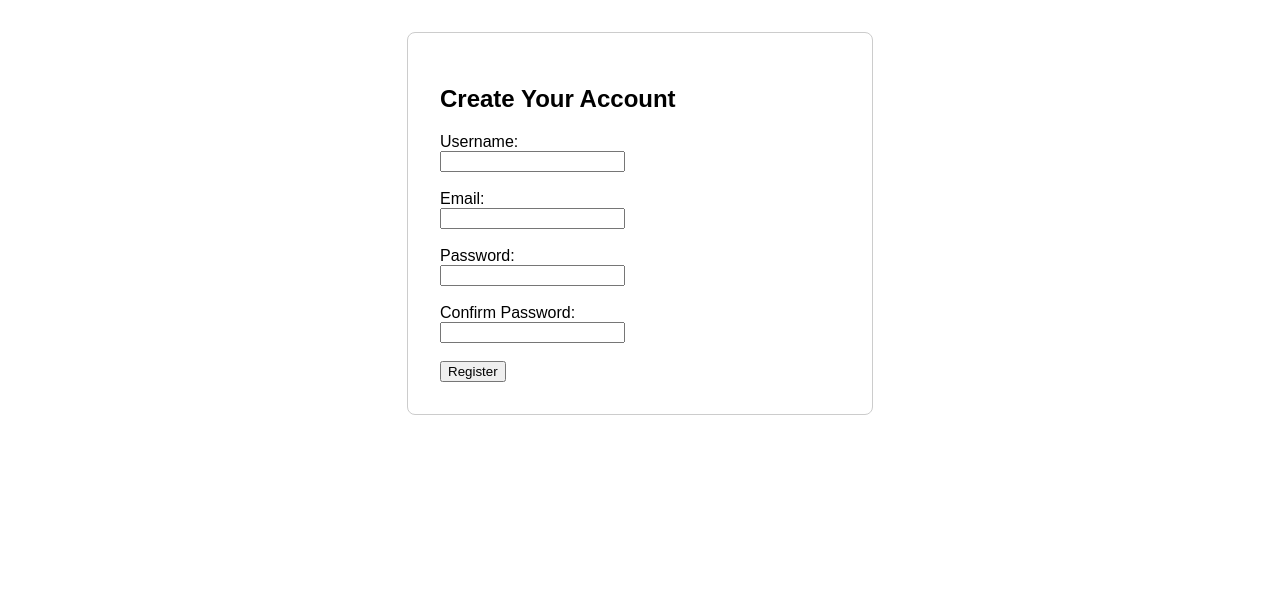
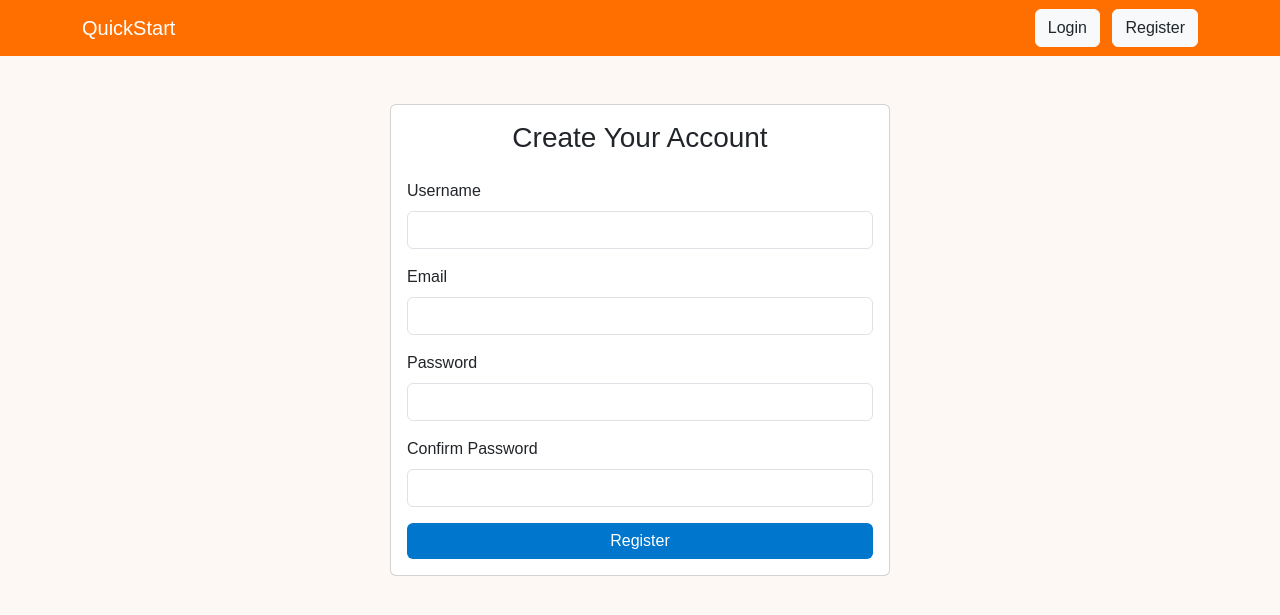
Before and after one commit to valentinpuillandre/API_Project, a Django app: template app/webapp/templates/webapp/register.html in a window 1280 px wide. Shown: the top 615 px of the page. Run offline with Django 5.2, Linux system fonts and the light colour scheme; the template is opened without the code that fills it, so the values that code supplies are empty.

Commit message:
pimp page

```diff
--- /dev/null
+++ b/app/webapp/templates/webapp/base.html
@@ -0,0 +1,49 @@
+<!DOCTYPE html>
+<html lang="en">
+<head>
+    <meta charset="UTF-8">
+    <title>{% block title %}My Site{% endblock %}</title>
+    <link href="https://cdn.jsdelivr.net/npm/bootstrap@5.3.2/dist/css/bootstrap.min.css" rel="stylesheet">
+    <style>
+        body {
+            background-color: #fef8f5;
+            font-family: Arial, sans-serif;
+        }
+        .navbar {
+            background-color: #ff6f00; /* orange */
+        }
+        .navbar a, .navbar-brand {
+            color: white;
+        }
+        .btn-primary {
+            background-color: #0077cc; /* blue */
+            border: none;
+        }
+        .btn-primary:hover {
+            background-color: #005fa3;
+        }
+        .content {
+            margin-top: 2rem;
+        }
+    </style>
+</head>
+<body>
+<nav class="navbar navbar-expand-lg">
+    <div class="container">
+        <a class="navbar-brand" href="#">QuickStart</a>
+        <div class="ms-auto">
+            {% if user.is_authenticated %}
+                <a href="{% url 'account' %}" class="btn btn-light text-dark me-2">Account</a>
+                <a href="{% url 'logout' %}" class="btn btn-light text-dark">Logout</a>
+            {% else %}
+                <a href="{% url 'login' %}" class="btn btn-light text-dark me-2">Login</a>
+                <a href="{% url 'register' %}" class="btn btn-light text-dark">Register</a>
+            {% endif %}
+        </div>
+    </div>
+</nav>
+<div class="container content">
+    {% block content %}{% endblock %}
+</div>
+</body>
+</html>
--- a/app/webapp/templates/webapp/register.html
+++ b/app/webapp/templates/webapp/register.html
@@ -1,21 +1,14 @@
-<!DOCTYPE html>
-<html lang="en">
-<head>
-    <meta charset="UTF-8">
-    <title>Create Account</title>
-    <style>
-        body { font-family: Arial, sans-serif; margin: 2em; }
-        .form-box { max-width: 400px; margin: auto; padding: 2em; border: 1px solid #ccc; border-radius: 8px; }
-        .error { color: #b00; margin-bottom: 1em; }
-        .success { color: #080; margin-bottom: 1em; }
-    </style>
-</head>
-<body>
-    <div class="form-box">
-        <h2>Create Your Account</h2>
+{% extends "webapp/base.html" %}
+
+{% block content %}
+<div class="container mt-5">
+    <div class="card mx-auto" style="max-width: 500px;">
+        <div class="card-body">
+            <h3 class="card-title text-center mb-4">Create Your Account</h3>
+
             {% if errors %}
-            <div class="error">
-                <ul>
+                <div class="alert alert-danger">
+                    <ul class="mb-0">
                         {% for error in errors %}
                             <li>{{ error }}</li>
                         {% endfor %}
@@ -24,25 +17,31 @@
             {% endif %}
             {% if messages %}
                 {% for message in messages %}
-                <div class="success">{{ message }}</div>
+                    <div class="alert alert-success">{{ message }}</div>
                 {% endfor %}
             {% endif %}
+
             <form method="post">
                 {% csrf_token %}
-            <label>Username:<br>
-                <input type="text" name="username" required>
-            </label><br><br>
-            <label>Email:<br>
-                <input type="email" name="email" required>
-            </label><br><br>
-            <label>Password:<br>
-                <input type="password" name="password1" required>
-            </label><br><br>
-            <label>Confirm Password:<br>
-                <input type="password" name="password2" required>
-            </label><br><br>
-            <button type="submit">Register</button>
+                <div class="mb-3">
+                    <label for="username" class="form-label">Username</label>
+                    <input type="text" class="form-control" name="username" required>
+                </div>
+                <div class="mb-3">
+                    <label for="email" class="form-label">Email</label>
+                    <input type="email" class="form-control" name="email" required>
+                </div>
+                <div class="mb-3">
+                    <label for="password1" class="form-label">Password</label>
+                    <input type="password" class="form-control" name="password1" required>
+                </div>
+                <div class="mb-3">
+                    <label for="password2" class="form-label">Confirm Password</label>
+                    <input type="password" class="form-control" name="password2" required>
+                </div>
+                <button type="submit" class="btn btn-primary w-100">Register</button>
             </form>
         </div>
-</body>
-</html>
+    </div>
+</div>
+{% endblock %}
```
Also changed, not shown: app/webapp/templates/webapp/account.html (added, +12 -0 lines), app/webapp/templates/webapp/login.html (added, +22 -0 lines), app/webapp/urls.py (+19 -2 lines), app/webapp/views.py (+39 -0 lines). Lines whose indentation alone changed are shown as unchanged.
